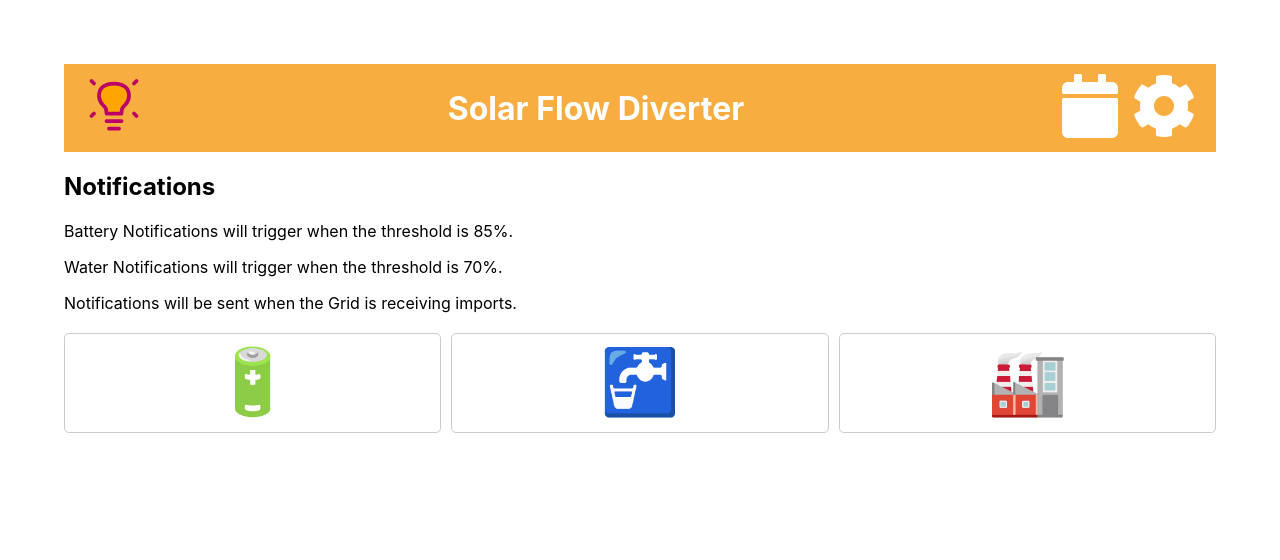
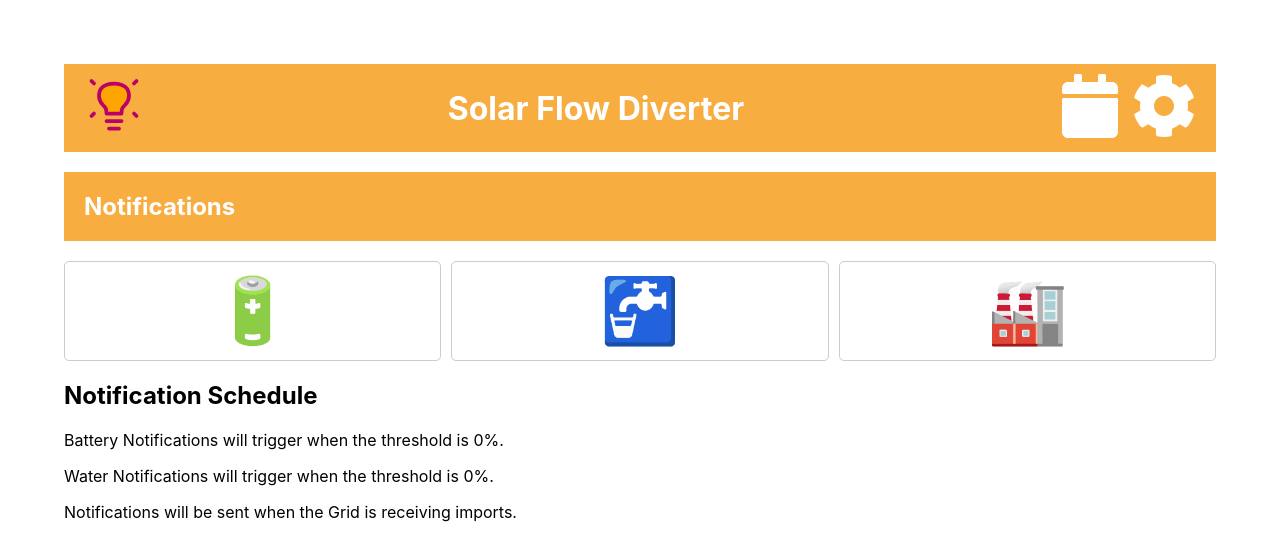
Before and after one commit to serialbandicoot/solar-flow-diverter, a React (Create React App) app in the folder frontend/solar-flow-diverter-ui/: page /schedule in a window 1280 px wide. Shown: the top 560 px of the page. Built offline with nearby package versions, Linux system fonts and the light colour scheme; no server answers.

Commit message:
update scheduler

```diff
--- a/frontend/solar-flow-diverter-ui/src/ScheduleScreen.tsx
+++ b/frontend/solar-flow-diverter-ui/src/ScheduleScreen.tsx
@@ -1,21 +1,22 @@
 import React, { useState, useEffect } from 'react';
 import { apiUrl } from './config';
 import Header from './components/Header';
+import Notifications from './components/Notifications';
 
 const ScheduleScreen: React.FC = () => {
-  const [data, setData] = useState<string>(''); // You can replace 'string' with the appropriate data type
-  const [time, setTime] = useState<string>(''); // You can replace 'string' with the appropriate data type
+  const [batteryThreshold, setBatteryThreshold] = useState<number>(0);
+  const [waterThreshold, setWaterThreshold] = useState<number>(0);
 
-  const SCHEDULE_ENDPOINT = '/schedule';
-  const API_URL = `${apiUrl}${SCHEDULE_ENDPOINT}`;
+  const PRIORITIES_ENDPOINT = '/priorities';
+  const API_URL = `${apiUrl}${PRIORITIES_ENDPOINT}`;
 
   // Function to fetch data from the API
   const fetchData = async () => {
     try {
       const response = await fetch(API_URL);
       const responseData = await response.json();
-      setData(responseData); // Update the data state with fetched data
-      setTime(Date().toLocaleString()); // Update the data state with fetched data
+      setBatteryThreshold(responseData.excess_priority.battery_threshold);
+      setWaterThreshold(responseData.excess_priority.water_threshold);
     } catch (error) {
       console.error('Error fetching data:', error);
     }
@@ -25,77 +26,16 @@ const ScheduleScreen: React.FC = () => {
     // Fetch data initially when the component mounts
     fetchData();
 
-    // Set up the interval to poll every 5 minutes
-    const interval = setInterval(() => {
-      fetchData();
-    }, 5 * 60 * 1000); // 5 minutes in milliseconds
-
-    // Clean up the interval when the component unmounts
-    return () => {
-      clearInterval(interval);
-    };
-  }, []); // Empty dependency array to run the effect only once
-
-  const containerStyle: React.CSSProperties = {
-    marginTop: '20px',
-    display: 'grid',
-    gridTemplateColumns: 'repeat(3, 1fr)',
-    gridGap: '10px',
-    flex: 1,
-  };
-
-  const buttonStyle: React.CSSProperties = {
-    display: 'flex',
-    alignItems: 'center',
-    justifyContent: 'center',
-    height: '100px',
-    border: '1px solid #ccc',
-    borderRadius: '5px',
-    fontSize: '64px',
-    cursor: 'pointer',
-    outline: 'none',
-  };
-
-  const isBatteryClicked = false;
-  const isWaterTankClicked = false;
-  const isGridClicked = false;
+  }, []);
 
   return (
     <div>
       <Header />
-      <h2>Notifications</h2>
-      <p>Battery Notifications will trigger when the threshold is 85%.</p>
-      <p>Water Notifications will trigger when the threshold is 70%.</p>
+      <Notifications />
+      <h2>Notification Schedule</h2>
+      <p>Battery Notifications will trigger when the threshold is {batteryThreshold}%.</p>
+      <p>Water Notifications will trigger when the threshold is {waterThreshold}%.</p>
       <p>Notifications will be sent when the Grid is receiving imports.</p>
-      <div>
-      <div style={containerStyle}>
-        <button
-          style={{
-            ...buttonStyle,
-            background: isBatteryClicked ? '#F7AD40' : 'transparent',
-          }}
-        >
-          🔋
-        </button>
-        <button
-          style={{
-            ...buttonStyle,
-            background: isWaterTankClicked ? '#F7AD40' : 'transparent',
-          }}
-        >
-          🚰
-        </button>
-        <button
-          style={{
-            ...buttonStyle,
-            background: isGridClicked ? '#F7AD40' : 'transparent',
-          }}
-
-        >
-          🏭
-        </button>
-      </div>
-    </div>
     </div>
   );
 };
```
